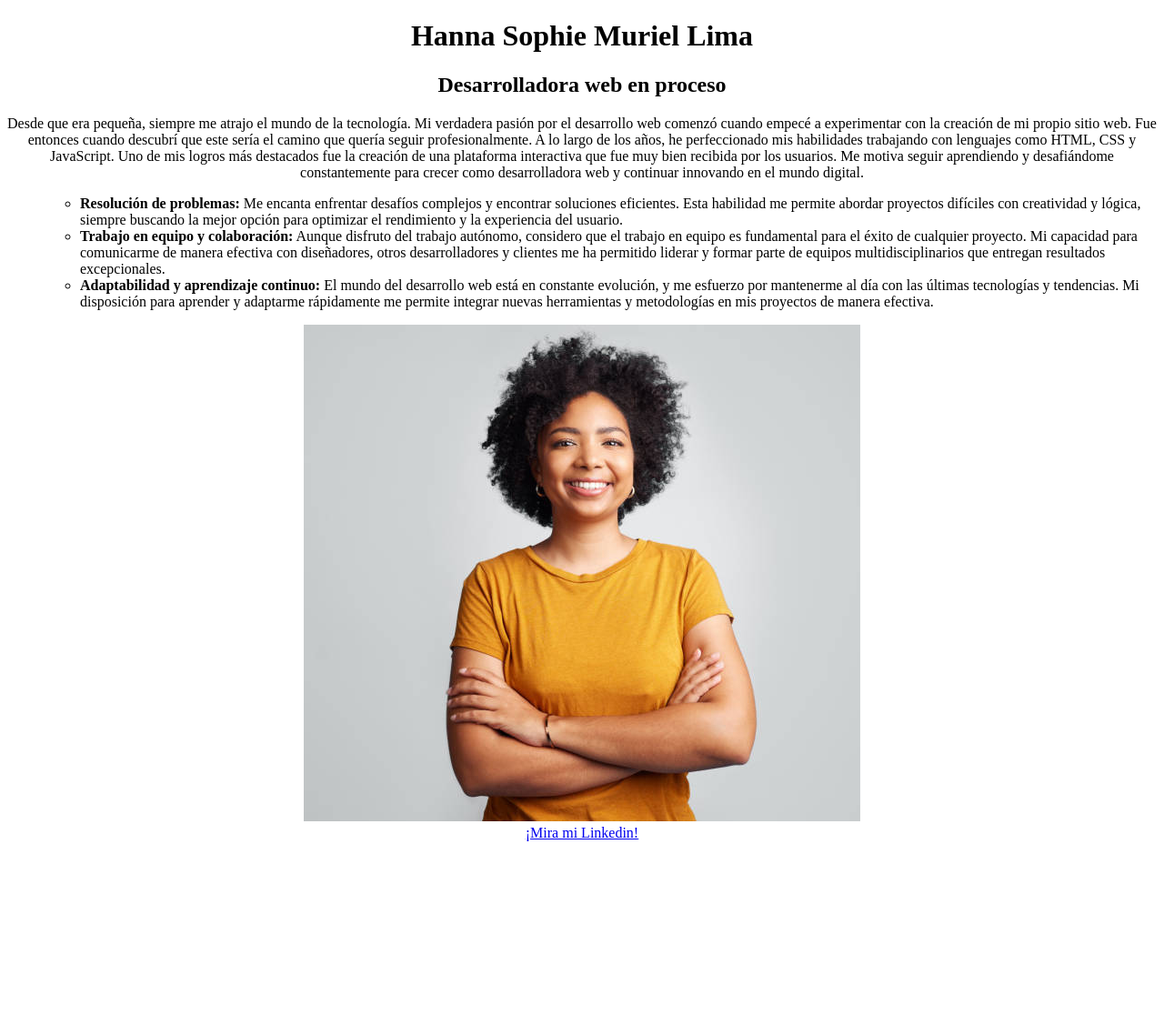
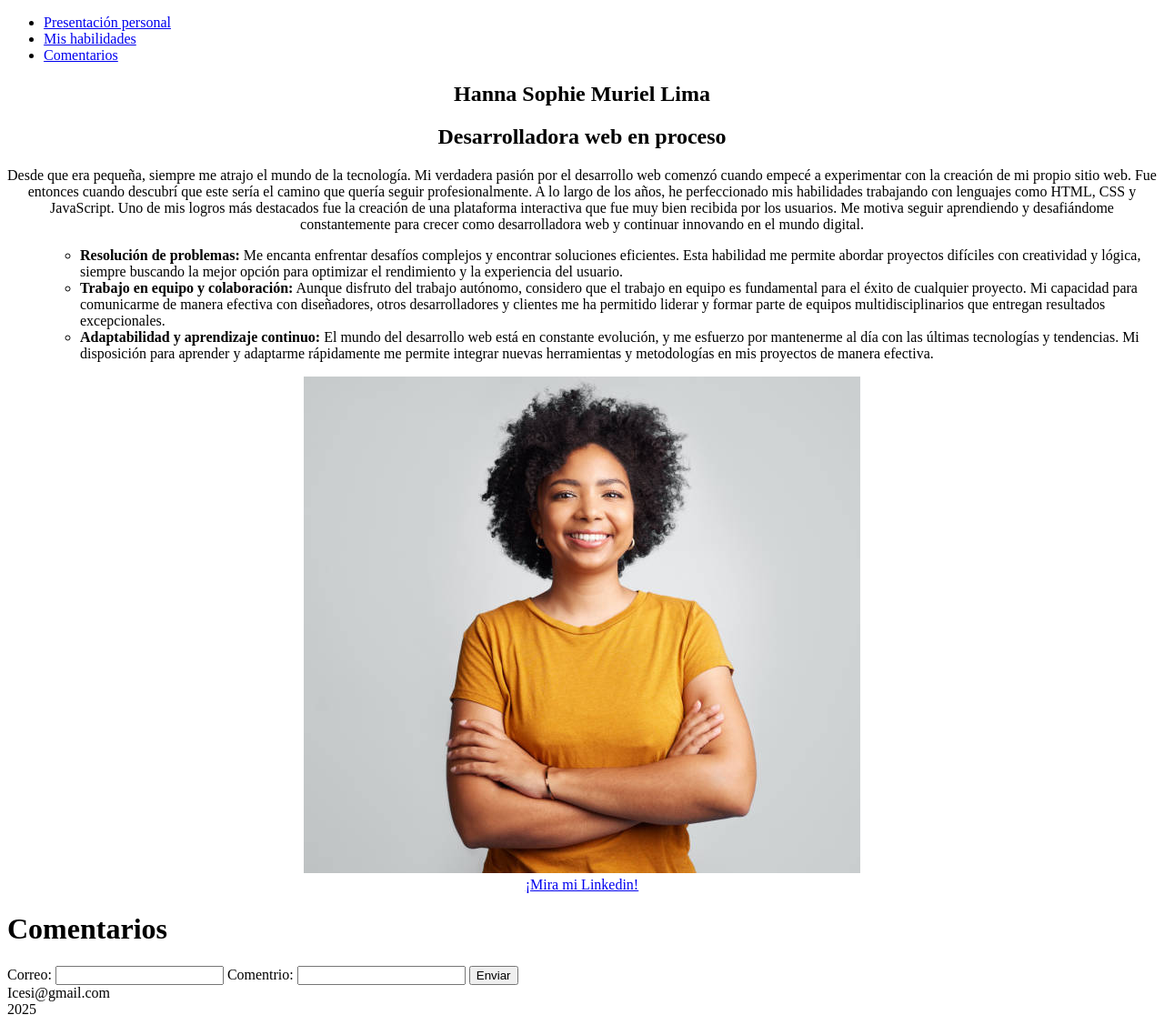
Before and after one commit to sxfhanna5/Seguimiento-2, a plain HTML site: page index.html in a window 1280 px wide. Shown: the whole page at 91% size. Before the commit the page ends 933 px from the top, so only its background shows below. Drawn offline with Linux system fonts and the light colour scheme.

Commit message:
Finalizando

```diff
--- a/index.html
+++ b/index.html
@@ -6,10 +6,29 @@
     <title>Desarrollador web</title>
 </head>
 <body>
+    <header>
+        <nav>
+            <ul>
+
+                <li>
+                    <a href="#Presentación">Presentación personal</a>
+                </li>
+                <li>
+                    <a href="#Habilidades">Mis habilidades</a>
+                </li>
+                <li>
+                    <a href="#Comentarios">Comentarios</a>
+                </li>
+            </ul>
+        </nav>
+
+    </header>
+    <section id="Presentación">
     <center><h1>Hanna Sophie Muriel Lima</h1></center>
     <center><h2>Desarrolladora web en proceso</h2></center>
    <center><p>Desde que era pequeña, siempre me atrajo el mundo de la tecnología. Mi verdadera pasión por el desarrollo web comenzó cuando empecé a experimentar con la creación de mi propio sitio web. Fue entonces cuando descubrí que este sería el camino que quería seguir profesionalmente. A lo largo de los años, he perfeccionado mis habilidades trabajando con lenguajes como HTML, CSS y JavaScript. Uno de mis logros más destacados fue la creación de una plataforma interactiva que fue muy bien recibida por los usuarios. Me motiva seguir aprendiendo y desafiándome constantemente para crecer como desarrolladora web y continuar innovando en el mundo digital.</p></center>
-   <div>
+    </section>
+   <div id="Habilidades">
    <ol>
     <ul>
         <li><b>Resolución de problemas:</b> Me encanta enfrentar desafíos complejos y encontrar soluciones eficientes. Esta habilidad me permite abordar proyectos difíciles con creatividad y lógica, siempre buscando la mejor opción para optimizar el rendimiento y la experiencia del usuario.</li>
@@ -21,6 +40,28 @@
     <section>
    <center> <img src="istockphoto-1389348844-612x612.jpg" alt="Yo"></center>
     </section>
+    <article>
    <center><a href="https://co.linkedin.com/company/sara">¡Mira mi Linkedin!</a></center>
+    </article>
+    <div id="Comentarios">
+        <h1>Comentarios</h1>
+       <form>
+        <label>Correo:</label>
+        <input type="Email" name="Correo" pattern="+@gmail.com">
+        <label>Comentrio:</label>
+        <input type="Comentario" name="Comentario">
+<button type="submit" >Enviar</button>
+
+       </form>
+
+    </div>
+    <section>
+        <footer> Icesi@gmail.com
+
+        </footer>
+        <footer>2025</footer>
+    </section>
+
+
 </body>
 </html>
```
